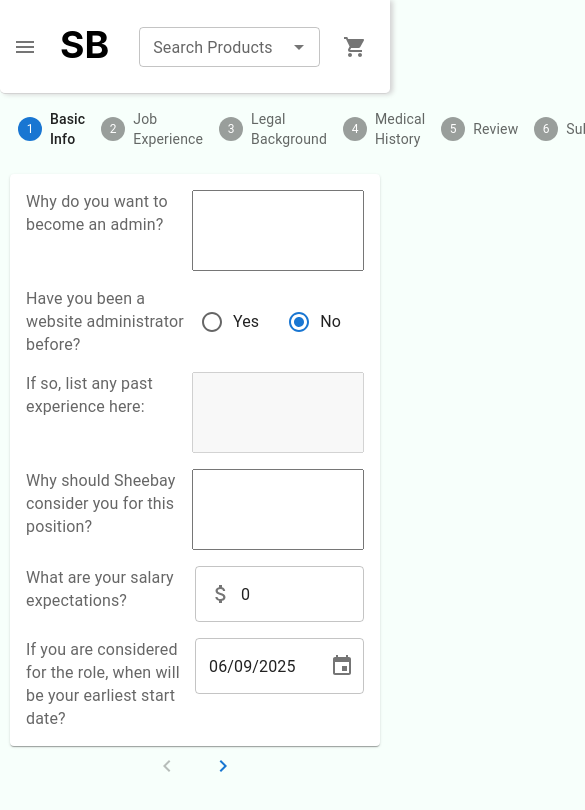
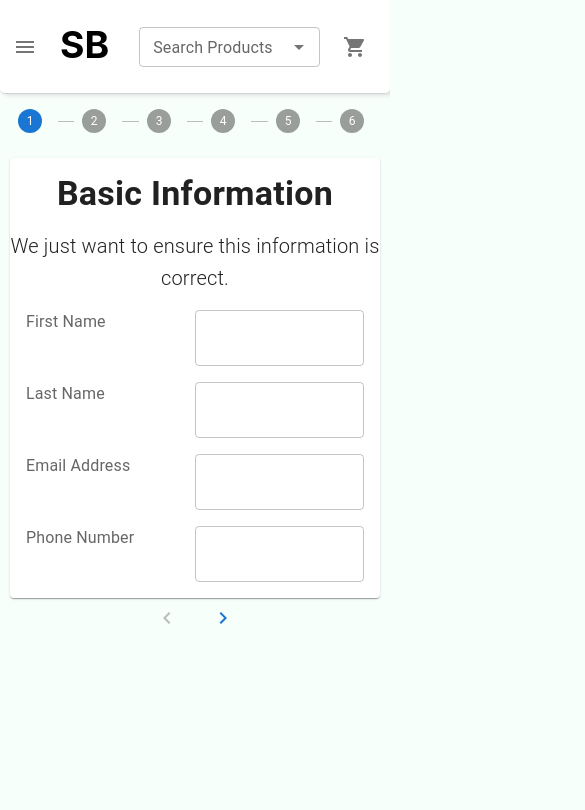
Before and after one commit to dommie123/Sheelas_Site, a React (Create React App) app in the folder frontend/: page /admin-application in a window 390 px wide. Shown: the top 810 px of the page, 585 px wide, since content can reach past the window. Built offline with nearby package versions, Linux system fonts and the light colour scheme; sample sign-in values are in the browser's storage.

Commit message:
Moved basic info to job experience, added actual basic info, made stepper mobile friendly

```diff
--- a/frontend/src/components/feature/admin-app-page/admin-app-page.js
+++ b/frontend/src/components/feature/admin-app-page/admin-app-page.js
@@ -14,6 +14,7 @@ import './admin-app-page.css';
 const AdminAppPage = () => {
     const [activeStep, setActiveStep] = useState(0);
     const [completed, setCompleted] = useState({});
+    const isMobile = useSelector(state => state.global.isMobile);
     const acceptedTOS = useSelector(state => state.admin.acceptedTOS);
 
     const steps = ['Basic Info', 'Job Experience', 'Legal Background', 'Medical History', 'Review', 'Submit'];
@@ -51,7 +52,7 @@ const AdminAppPage = () => {
 
                     return (
                         <Step key={step} {...stepProps}>
-                            <StepLabel {...labelProps}>{step}</StepLabel>
+                            {!isMobile ? <StepLabel {...labelProps}>{step}</StepLabel> : <StepLabel {...labelProps}></StepLabel>}
                         </Step>
                     );
                 })}
--- a/frontend/src/components/feature/admin-app-page/screening-page/screening-page.css
+++ b/frontend/src/components/feature/admin-app-page/screening-page/screening-page.css
@@ -0,0 +1,13 @@
+.basic-info-header, .job-experience-header {
+    text-align: center;
+    width: 100%;
+    font-weight: 700 !important;
+    margin: 15px 0px !important;
+}
+
+.basic-info-subheader, .job-experience-subheader {
+    text-align: center;
+    width: 100%;
+    font-weight: 300 !important;
+    margin: 5px 0px !important;
+}
--- a/frontend/src/components/feature/admin-app-page/screening-page/screening-page.js
+++ b/frontend/src/components/feature/admin-app-page/screening-page/screening-page.js
@@ -1,9 +1,9 @@
 import React, { useState } from 'react';
+import { useSelector } from 'react-redux';
+import { Navigate } from 'react-router-dom';
 import moment from 'moment';
 
-import { Navigate } from 'react-router-dom';
-
-import { Card, InputAdornment } from '@mui/material';
+import { Card, InputAdornment, Typography } from '@mui/material';
 
 import AttachMoneyIcon from '@mui/icons-material/AttachMoney';
 
@@ -13,8 +13,16 @@ import AdminAppTOS from '../tos-agreement/tos-agreement';
 import './screening-page.css';
 
 const ScreeningPage = ({ activeStep }) => {
+    const userInfo = useSelector(state => state.login.loggedInUser);
+
     const initialState = {
         basicInfo: {
+            firstName: userInfo.first_name,
+            lastName: userInfo.last_name,
+            email: userInfo.email,
+            phone: userInfo.phone
+        },
+        jobExperience: {
             whyAdmin: "",
             hasBeenAdmin: false,
             pastExperience: "",
@@ -28,56 +36,87 @@ const ScreeningPage = ({ activeStep }) => {
     }
 
     const [basicInfo, setBasicInfo] = useState(initialState.basicInfo);
+    const [jobExperience, setJobExperience] = useState(initialState.jobExperience);
 
     const determineContent = () => {
         switch (activeStep) {
             case 0:
                 return (
                     <Card className='basic-info-card'>
+                        <Typography variant='h4' component='h2' className='basic-info-header'>Basic Information</Typography>
+                        <Typography variant='h6' component='h3' className='basic-info-subheader'>We just want to ensure this information is correct.</Typography>
+                        <ScreeningTextField
+                            className='first-name-control'
+                            label="First Name"
+                            value={basicInfo.firstName}
+                            handleChange={event => setBasicInfo({...basicInfo, firstName: event.target.value})}
+                        />
+                        <ScreeningTextField
+                            className='last-name-control'
+                            label="Last Name"
+                            value={basicInfo.lastName}
+                            handleChange={event => setBasicInfo({...basicInfo, lastName: event.target.value})}
+                        />
+                        <ScreeningTextField
+                            className='email-control'
+                            label="Email Address"
+                            value={basicInfo.email}
+                            handleChange={event => setBasicInfo({...basicInfo, email: event.target.value})}
+                        />
+                        <ScreeningTextField
+                            className='phone-control'
+                            label="Phone Number"
+                            value={basicInfo.phone}
+                            handleChange={event => setBasicInfo({...basicInfo, phone: event.target.value})}
+                        />
+                    </Card>
+                );
+            case 1:
+                return (
+                    <Card className='job-experience-card'>
+                        <Typography variant='h4' component='h2' className='job-experience-header'>Past Job Experience</Typography>
                         <ScreeningTextArea
                             className='why-admin-control'
                             label="Why do you want to become an admin?"
-                            value={basicInfo.whyAdmin}
-                            handleChange={event => setBasicInfo({...basicInfo, whyAdmin: event.target.value})}
+                            value={jobExperience.whyAdmin}
+                            handleChange={event => setJobExperience({...jobExperience, whyAdmin: event.target.value})}
                         />
                         <ScreeningRadioGroup
                             className='has-been-admin-control'
                             label='Have you been a website administrator before?'
-                            value={basicInfo.hasBeenAdmin ? 'Yes' : 'No'}
+                            value={jobExperience.hasBeenAdmin ? 'Yes' : 'No'}
                             options={['Yes', 'No']}
-                            handleChange={event => setBasicInfo({...basicInfo, hasBeenAdmin: event.target.value === "Yes"})}
+                            handleChange={event => setJobExperience({...jobExperience, hasBeenAdmin: event.target.value === "Yes"})}
                         />
                         <ScreeningTextArea
                             className='past-experience-control'
                             label='If so, list any past experience here:'
-                            value={basicInfo.pastExperience}
-                            disabled={!basicInfo.hasBeenAdmin}
-                            handleChange={event => setBasicInfo({...basicInfo, pastExperience: event.target.value})}
+                            value={jobExperience.pastExperience}
+                            disabled={!jobExperience.hasBeenAdmin}
+                            handleChange={event => setJobExperience({...jobExperience, pastExperience: event.target.value})}
                         />
                         <ScreeningTextArea
                             className='what-can-you-offer-control'
                             label='Why should Sheebay consider you for this position?'
-                            value={basicInfo.whatCanYouOffer}
-                            handleChange={event => setBasicInfo({...basicInfo, whatCanYouOffer: event.target.value})}
+                            value={jobExperience.whatCanYouOffer}
+                            handleChange={event => setJobExperience({...jobExperience, whatCanYouOffer: event.target.value})}
                         />
                         <ScreeningTextField
                             className='salary-expectations-control'
                             label='What are your salary expectations?'
-                            value={basicInfo.salaryExpectations}
+                            value={jobExperience.salaryExpectations}
                             type='number'
-                            handleChange={event => setBasicInfo({...basicInfo, salaryExpectations: event.target.value})}
+                            handleChange={event => setJobExperience({...jobExperience, salaryExpectations: event.target.value})}
                             InputProps={salaryInputProps}
                         />
                         <ScreeningDatePicker
                             className='expected-start-date-control'
                             label='If you are considered for the role, when will be your earliest start date?'
-                            value={basicInfo.expectedStartDate}
-                            handleChange={(newValue) => setBasicInfo({...basicInfo, expectedStartDate: newValue.format("MM/DD/yyyy")})}
+                            value={jobExperience.expectedStartDate}
+                            handleChange={(newValue) => setJobExperience({...jobExperience, expectedStartDate: newValue.format("MM/DD/yyyy")})}
                         />
                     </Card>
                 );
-            case 1:
-                return <>Job Experience</>;
             case 2:
                 return <>Legal Background</>;
             case 3:
```
